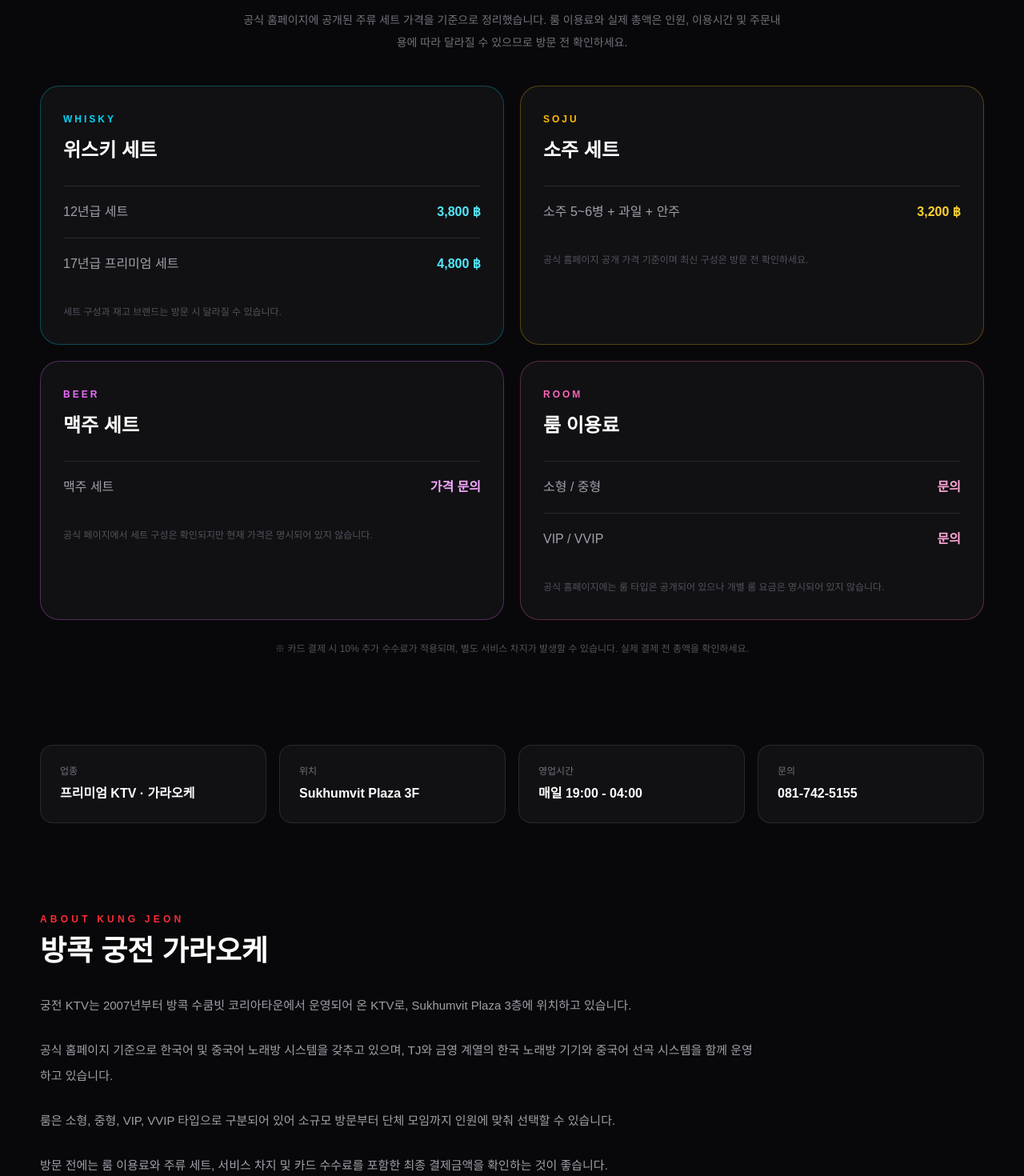
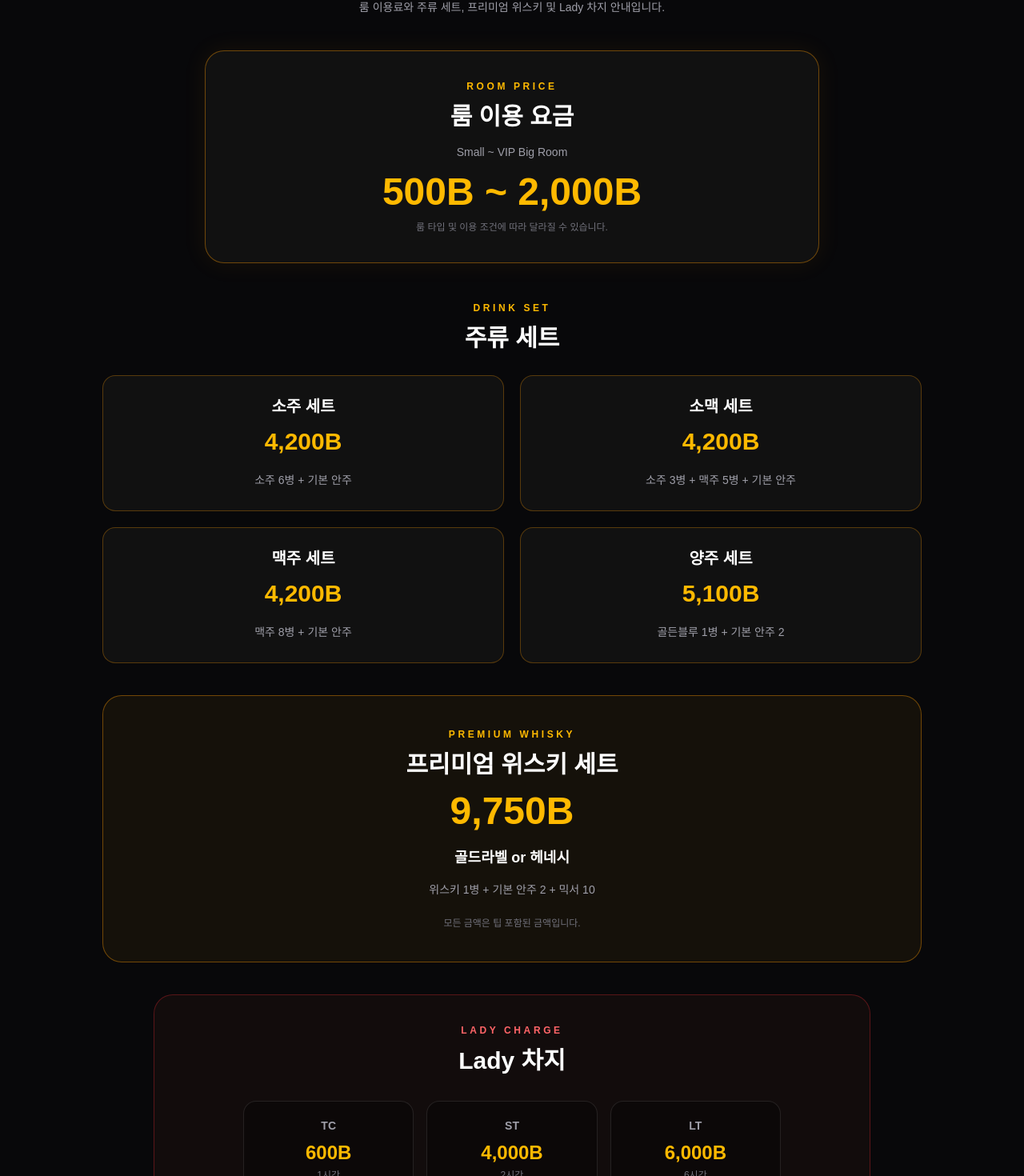
Before and after one commit to vietnam-nightlife/thailand-nightlife, a Next.js app: page /bangkok/karaoke/bangkok-palace-karaoke in a window 1280 px wide. Shown: the part 1210-2680 px from the top of the page at 80% size. Built offline with nearby package versions, Linux system fonts and the light colour scheme.

Commit message:
Update page.tsx

```diff
--- a/app/bangkok/karaoke/bangkok-palace-karaoke/page.tsx
+++ b/app/bangkok/karaoke/bangkok-palace-karaoke/page.tsx
@@ -247,157 +247,217 @@ export default function BangkokGungjeonKaraokePage() {
       </section>
 
             {/* =====================================================
-          PRICE
+          KOREANA STYLE PRICE GUIDE
       ===================================================== */}
 
-      <section className="container py-12 md:py-16">
-        <div className="text-center">
-          <p className="text-xs font-black tracking-[0.35em] text-amber-400">
+      <section className="mt-12 w-full overflow-hidden">
+        <div className="mx-auto w-full max-w-6xl px-4 sm:px-6">
+
+          <div className="mb-10 text-center">
+            <p className="text-xs font-black tracking-[0.35em] text-red-500">
               PRICE GUIDE
             </p>
 
-          <h2 className="mt-3 text-3xl font-black md:text-4xl">
-            궁전 가라오케 가격 안내
+            <h2 className="mt-3 text-3xl font-black text-white sm:text-4xl">
+              궁전 가라오케 가격표
             </h2>
 
-          <p className="mx-auto mt-4 max-w-2xl text-sm leading-7 text-zinc-500">
-            공식 홈페이지에 공개된 주류 세트 가격을 기준으로 정리했습니다.
-            룸 이용료와 실제 총액은 인원, 이용시간 및 주문내용에 따라
-            달라질 수 있으므로 방문 전 확인하세요.
+            <p className="mx-auto mt-4 max-w-2xl text-sm leading-7 text-zinc-400">
+              룸 이용료와 주류 세트, 프리미엄 위스키 및 Lady 차지 안내입니다.
             </p>
           </div>
 
-        <div className="mt-10 grid gap-5 md:grid-cols-2">
-          <div className="rounded-3xl border border-cyan-400/30 bg-[#111114] p-7">
-            <span className="text-xs font-black tracking-[0.25em] text-cyan-400">
-              WHISKY
-            </span>
+          {/* ROOM */}
+          <div className="mx-auto max-w-3xl rounded-3xl border border-amber-500/40 bg-[#111] p-7 text-center shadow-[0_0_30px_rgba(245,158,11,0.08)] sm:p-9">
+            <p className="text-xs font-black tracking-[0.3em] text-amber-400">
+              ROOM PRICE
+            </p>
 
-            <h3 className="mt-3 text-2xl font-black">
-              위스키 세트
+            <h3 className="mt-3 text-2xl font-black text-white sm:text-3xl">
+              룸 이용 요금
             </h3>
 
-            <div className="mt-7 border-t border-white/10">
-              <div className="flex justify-between border-b border-white/10 py-5">
-                <span className="text-zinc-400">
-                  12년급 세트
-                </span>
+            <p className="mt-4 text-sm text-zinc-400">
+              Small ~ VIP Big Room
+            </p>
 
-                <strong className="text-cyan-300">
-                  3,800 ฿
-                </strong>
+            <p className="mt-4 text-4xl font-black text-amber-400 sm:text-5xl">
+              500B ~ 2,000B
+            </p>
+
+            <p className="mt-3 text-xs text-zinc-500">
+              룸 타입 및 이용 조건에 따라 달라질 수 있습니다.
+            </p>
           </div>
 
-              <div className="flex justify-between py-5">
-                <span className="text-zinc-400">
-                  17년급 프리미엄 세트
-                </span>
+          {/* DRINK SET */}
+          <div className="mx-auto mt-12 max-w-5xl">
 
-                <strong className="text-cyan-300">
-                  4,800 ฿
-                </strong>
+            <div className="mb-7 text-center">
+              <p className="text-xs font-black tracking-[0.3em] text-amber-400">
+                DRINK SET
+              </p>
+
+              <h3 className="mt-3 text-2xl font-black text-white sm:text-3xl">
+                주류 세트
+              </h3>
+            </div>
+
+            <div className="grid grid-cols-1 gap-5 sm:grid-cols-2">
+
+              <div className="rounded-2xl border border-amber-500/30 bg-[#111] p-6 text-center transition hover:border-amber-300">
+                <h4 className="text-xl font-black text-white">
+                  소주 세트
+                </h4>
+
+                <p className="mt-3 text-3xl font-black text-amber-400">
+                  4,200B
+                </p>
+
+                <p className="mt-4 text-sm leading-7 text-zinc-400">
+                  소주 6병 + 기본 안주
+                </p>
+              </div>
+
+              <div className="rounded-2xl border border-amber-500/30 bg-[#111] p-6 text-center transition hover:border-amber-300">
+                <h4 className="text-xl font-black text-white">
+                  소맥 세트
+                </h4>
+
+                <p className="mt-3 text-3xl font-black text-amber-400">
+                  4,200B
+                </p>
+
+                <p className="mt-4 text-sm leading-7 text-zinc-400">
+                  소주 3병 + 맥주 5병 + 기본 안주
+                </p>
+              </div>
+
+              <div className="rounded-2xl border border-amber-500/30 bg-[#111] p-6 text-center transition hover:border-amber-300">
+                <h4 className="text-xl font-black text-white">
+                  맥주 세트
+                </h4>
+
+                <p className="mt-3 text-3xl font-black text-amber-400">
+                  4,200B
+                </p>
+
+                <p className="mt-4 text-sm leading-7 text-zinc-400">
+                  맥주 8병 + 기본 안주
+                </p>
+              </div>
+
+              <div className="rounded-2xl border border-amber-500/30 bg-[#111] p-6 text-center transition hover:border-amber-300">
+                <h4 className="text-xl font-black text-white">
+                  양주 세트
+                </h4>
+
+                <p className="mt-3 text-3xl font-black text-amber-400">
+                  5,100B
+                </p>
+
+                <p className="mt-4 text-sm leading-7 text-zinc-400">
+                  골든블루 1병 + 기본 안주 2
+                </p>
+              </div>
+
             </div>
           </div>
 
-            <p className="mt-4 text-xs leading-6 text-zinc-600">
-              세트 구성과 재고 브랜드는 방문 시 달라질 수 있습니다.
+          {/* PREMIUM */}
+          <div className="mx-auto mt-10 max-w-5xl rounded-3xl border border-amber-500/40 bg-[#15110a] p-7 text-center sm:p-10">
+
+            <p className="text-xs font-black tracking-[0.3em] text-amber-400">
+              PREMIUM WHISKY
+            </p>
+
+            <h3 className="mt-3 text-2xl font-black text-white sm:text-3xl">
+              프리미엄 위스키 세트
+            </h3>
+
+            <p className="mt-4 text-4xl font-black text-amber-400 sm:text-5xl">
+              9,750B
+            </p>
+
+            <p className="mt-5 text-lg font-bold text-white">
+              골드라벨 or 헤네시
+            </p>
+
+            <p className="mt-3 text-sm leading-7 text-zinc-400">
+              위스키 1병 + 기본 안주 2 + 믹서 10
+            </p>
+
+            <p className="mt-5 text-xs text-zinc-500">
+              모든 금액은 팁 포함된 금액입니다.
+            </p>
+
+          </div>
+
+          {/* LADY CHARGE */}
+          <div className="mx-auto mt-10 max-w-4xl rounded-3xl border border-red-500/30 bg-[#120c0c] p-7 sm:p-9">
+
+            <div className="text-center">
+              <p className="text-xs font-black tracking-[0.3em] text-red-400">
+                LADY CHARGE
+              </p>
+
+              <h3 className="mt-3 text-2xl font-black text-white sm:text-3xl">
+                Lady 차지
+              </h3>
+            </div>
+
+            <div className="mx-auto mt-8 grid max-w-2xl grid-cols-1 gap-4 sm:grid-cols-3">
+
+              <div className="rounded-2xl border border-white/10 bg-black/30 p-5 text-center">
+                <p className="text-sm font-bold text-zinc-400">
+                  TC
+                </p>
+
+                <p className="mt-2 text-2xl font-black text-amber-400">
+                  600B
+                </p>
+
+                <p className="mt-1 text-xs text-zinc-500">
+                  1시간
                 </p>
               </div>
 
-          <div className="rounded-3xl border border-amber-400/30 bg-[#111114] p-7">
-            <span className="text-xs font-black tracking-[0.25em] text-amber-400">
-              SOJU
-            </span>
+              <div className="rounded-2xl border border-white/10 bg-black/30 p-5 text-center">
+                <p className="text-sm font-bold text-zinc-400">
+                  ST
+                </p>
 
-            <h3 className="mt-3 text-2xl font-black">
-              소주 세트
-            </h3>
+                <p className="mt-2 text-2xl font-black text-amber-400">
+                  4,000B
+                </p>
 
-            <div className="mt-7 border-t border-white/10">
-              <div className="flex justify-between py-5">
-                <span className="text-zinc-400">
-                  소주 5~6병 + 과일 + 안주
-                </span>
+                <p className="mt-1 text-xs text-zinc-500">
+                  2시간
+                </p>
+              </div>
 
-                <strong className="text-amber-300">
-                  3,200 ฿
-                </strong>
+              <div className="rounded-2xl border border-white/10 bg-black/30 p-5 text-center">
+                <p className="text-sm font-bold text-zinc-400">
+                  LT
+                </p>
+
+                <p className="mt-2 text-2xl font-black text-amber-400">
+                  6,000B
+                </p>
+
+                <p className="mt-1 text-xs text-zinc-500">
+                  6시간
+                </p>
+              </div>
+
             </div>
           </div>
 
-            <p className="mt-4 text-xs leading-6 text-zinc-600">
-              공식 홈페이지 공개 가격 기준이며 최신 구성은 방문 전 확인하세요.
+          <p className="mx-auto mt-8 max-w-3xl text-center text-xs leading-6 text-zinc-600">
+            ※ 가격 및 이용조건은 현장 상황에 따라 변경될 수 있습니다. 방문 전 최신 정보를 확인해주세요.
           </p>
+
         </div>
-
-          <div className="rounded-3xl border border-fuchsia-400/30 bg-[#111114] p-7">
-            <span className="text-xs font-black tracking-[0.25em] text-fuchsia-400">
-              BEER
-            </span>
-
-            <h3 className="mt-3 text-2xl font-black">
-              맥주 세트
-            </h3>
-
-            <div className="mt-7 border-t border-white/10">
-              <div className="flex justify-between py-5">
-                <span className="text-zinc-400">
-                  맥주 세트
-                </span>
-
-                <strong className="text-fuchsia-300">
-                  가격 문의
-                </strong>
-              </div>
-            </div>
-
-            <p className="mt-4 text-xs leading-6 text-zinc-600">
-              공식 페이지에서 세트 구성은 확인되지만 현재 가격은 명시되어 있지 않습니다.
-            </p>
-          </div>
-
-          <div className="rounded-3xl border border-pink-400/30 bg-[#111114] p-7">
-            <span className="text-xs font-black tracking-[0.25em] text-pink-400">
-              ROOM
-            </span>
-
-            <h3 className="mt-3 text-2xl font-black">
-              룸 이용료
-            </h3>
-
-            <div className="mt-7 border-t border-white/10">
-              <div className="flex justify-between border-b border-white/10 py-5">
-                <span className="text-zinc-400">
-                  소형 / 중형
-                </span>
-
-                <strong className="text-pink-300">
-                  문의
-                </strong>
-              </div>
-
-              <div className="flex justify-between py-5">
-                <span className="text-zinc-400">
-                  VIP / VVIP
-                </span>
-
-                <strong className="text-pink-300">
-                  문의
-                </strong>
-              </div>
-            </div>
-
-            <p className="mt-4 text-xs leading-6 text-zinc-600">
-              공식 홈페이지에는 룸 타입은 공개되어 있으나 개별 룸 요금은
-              명시되어 있지 않습니다.
-            </p>
-          </div>
-        </div>
-
-        <p className="mt-7 text-center text-xs text-zinc-600">
-          ※ 카드 결제 시 10% 추가 수수료가 적용되며, 별도 서비스 차지가
-          발생할 수 있습니다. 실제 결제 전 총액을 확인하세요.
-        </p>
       </section>
 
       {/* =====================================================
```
Lines whose indentation alone changed are shown as unchanged.
